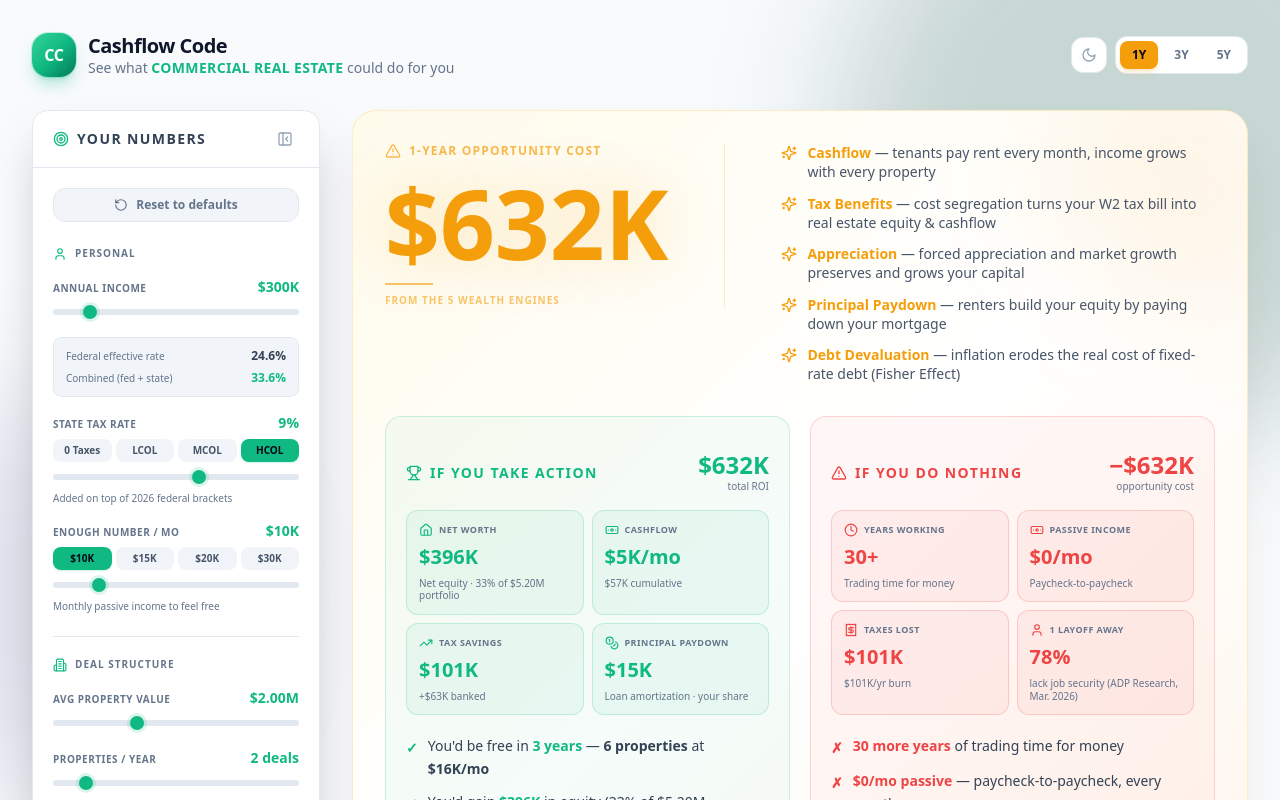
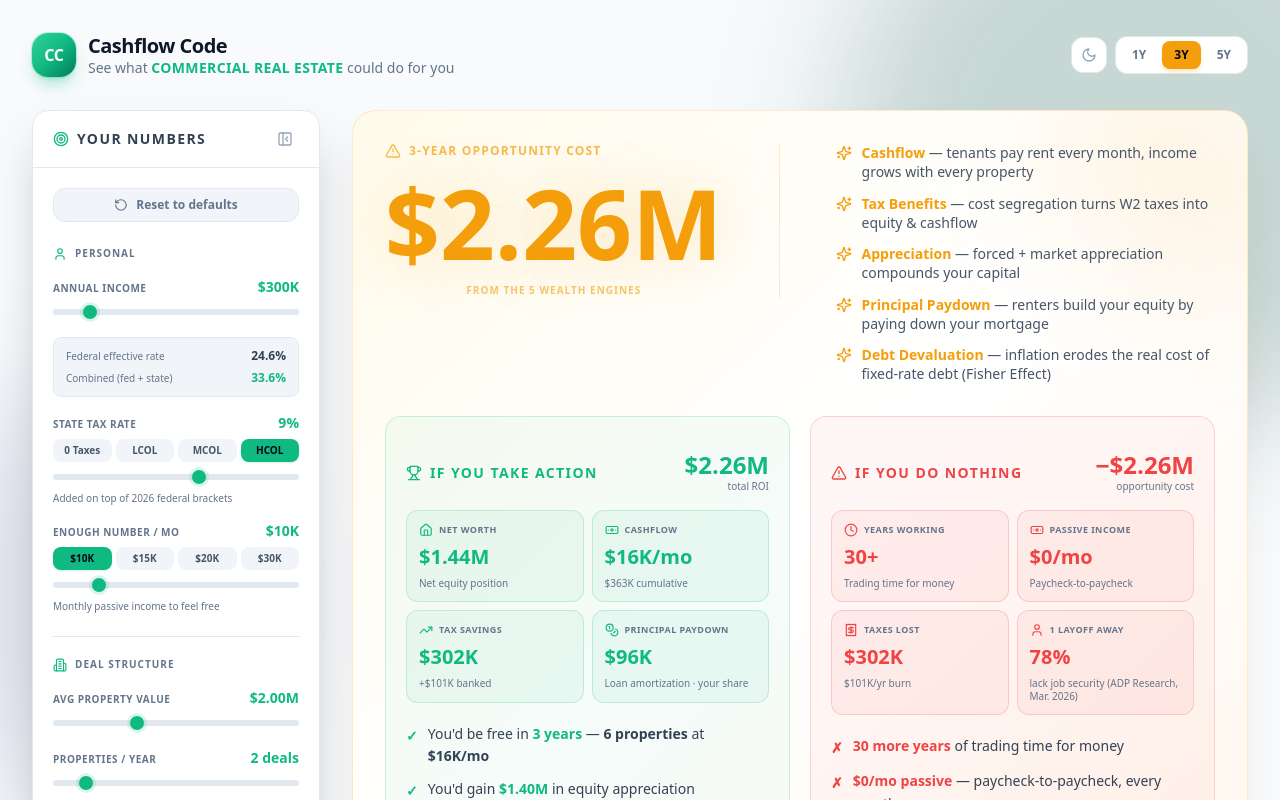
Before and after one commit to Cashflow-Code/cre-wealth-calculator, a React (Vite) app: page / in a window 1280 px wide. Shown: the top 800 px of the page. Built offline with nearby package versions, Linux system fonts and the light colour scheme.

Commit message:
UI polish: remove hero divider, center subtitle, fix freedom calc, trim bullet text, 3Y default

```diff
--- a/src/App.jsx
+++ b/src/App.jsx
@@ -41,7 +41,7 @@ export default function App() {
   const [showStockAlt, setShowStockAlt]             = useState(DEFAULTS.showStockAlt);
   const [savingsRate, setSavingsRate]               = useState(DEFAULTS.savingsRate);
   const [stockReturn, setStockReturn]               = useState(DEFAULTS.stockReturn);
-  const [horizon, setHorizon]                       = useState(1);
+  const [horizon, setHorizon]                       = useState(3);
   const [sidebarOpen, setSidebarOpen]               = useState(true);
   const [mobileSidebarOpen, setMobileSidebarOpen]   = useState(false);
   const [isDark, setIsDark]                         = useState(false);
@@ -224,8 +224,7 @@ export default function App() {
                     >
                       {fmt(horizonData.totalProfits)}
                     </div>
-                    <div className="w-12 h-0.5 bg-amber-500/60 mt-3 mb-2" />
-                    <p className="text-[10px] font-bold uppercase tracking-widest text-amber-500/60 dark:text-amber-400/60">
+                    <p className="text-[10px] font-bold uppercase tracking-widest text-amber-500/60 dark:text-amber-400/60 mt-3 text-center">
                       from the 5 wealth engines
                     </p>
                   </div>
@@ -241,13 +240,13 @@ export default function App() {
                     <div className="flex items-start gap-2.5">
                       <Sparkles className="w-4 h-4 text-amber-500 dark:text-amber-400 flex-shrink-0 mt-0.5" />
                       <p className="text-sm text-slate-600 dark:text-slate-400 leading-snug">
-                        <strong className="text-amber-500 dark:text-amber-400">Tax Benefits</strong> — cost segregation turns your W2 tax bill into real estate equity &amp; cashflow
+                        <strong className="text-amber-500 dark:text-amber-400">Tax Benefits</strong> — cost segregation turns W2 taxes into equity &amp; cashflow
                       </p>
                     </div>
                     <div className="flex items-start gap-2.5">
                       <Sparkles className="w-4 h-4 text-amber-500 dark:text-amber-400 flex-shrink-0 mt-0.5" />
                       <p className="text-sm text-slate-600 dark:text-slate-400 leading-snug">
-                        <strong className="text-amber-500 dark:text-amber-400">Appreciation</strong> — forced appreciation and market growth preserves and grows your capital
+                        <strong className="text-amber-500 dark:text-amber-400">Appreciation</strong> — forced + market appreciation compounds your capital
                       </p>
                     </div>
                     <div className="flex items-start gap-2.5">
@@ -283,7 +282,7 @@ export default function App() {
                     <div className="grid grid-cols-2 gap-2">
                       <MetricTile label="Net Worth"
                         value={fmt(horizonData.equity)}
-                        sublabel={`Net equity · ${equityPct}% of ${fmt(horizonData.totalDealValue)} portfolio`}
+                        sublabel="Net equity position"
                         icon={Home} tone="emerald" />
                       <MetricTile label="Cashflow"
                         value={`${fmt(horizonData.monthlyCashflow)}/mo`}
@@ -322,7 +321,7 @@ export default function App() {
                       <ContrastBullet tone="emerald">
                         You'd gain{' '}
                         <strong className="text-emerald-500 dark:text-emerald-400">{fmt(horizonData.equityGain)}</strong>{' '}
-                        in equity ({equityPct}% of {fmt(horizonData.totalDealValue)} portfolio)
+                        in equity appreciation
                       </ContrastBullet>
                       <ContrastBullet tone="emerald">
                         You'd earn{' '}
@@ -573,7 +572,7 @@ export default function App() {
               <div className="flex items-stretch gap-0 px-6 pb-6">
                 <div className="flex-shrink-0 flex flex-col items-center justify-center pr-6 border-r border-sky-500/20 min-w-[150px]">
                   <div className="text-5xl sm:text-6xl font-black text-sky-500 dark:text-sky-400 tabular-nums leading-none">{fmt(finalStockBalance)}</div>
-                  <div className="text-[10px] font-bold uppercase tracking-widest text-sky-500/60 dark:text-sky-400/60 mt-2 text-center">in the stock market · Y{TOTAL_YEARS}</div>
+                  <div className="text-[10px] font-bold uppercase tracking-widest text-sky-500/60 dark:text-sky-400/60 mt-2 text-center">in the stock market by Y{TOTAL_YEARS}</div>
                 </div>
                 <div className="flex-1 pl-6 space-y-3 flex flex-col justify-center">
                   <p className="text-base font-black text-sky-500 dark:text-sky-400 tracking-tight">Well, you can do both.</p>
--- a/src/utils/projection.js
+++ b/src/utils/projection.js
@@ -191,6 +191,7 @@ export function computeProjection({
   }
 
   // Freedom calculation — scan actual model data for first year cashflow >= enoughNumber
+  // Round to nearest $100 to avoid near-miss artifacts (e.g. $9,956 vs $10,000 target)
   const grossMonthlyPerProp    = propertyValue * capRateDecimal / 12;
   const loanPerPropMonthly     = ltvDecimal > 0
     ? annualLoanPayment(propertyValue * ltvDecimal, loanRateDecimal, loanTerm) / 12
@@ -199,7 +200,7 @@ export function computeProjection({
 
   let yearsToReach = Infinity;
   for (let y = 1; y <= TOTAL_YEARS; y++) {
-    if (data[y] && data[y].monthlyCashflow >= enoughNumber) { yearsToReach = y; break; }
+    if (data[y] && Math.round(data[y].monthlyCashflow / 100) * 100 >= enoughNumber) { yearsToReach = y; break; }
   }
   const isReachable       = Number.isFinite(yearsToReach);
   const cashflowAtFreedom = isReachable ? data[yearsToReach].monthlyCashflow : 0;
```
